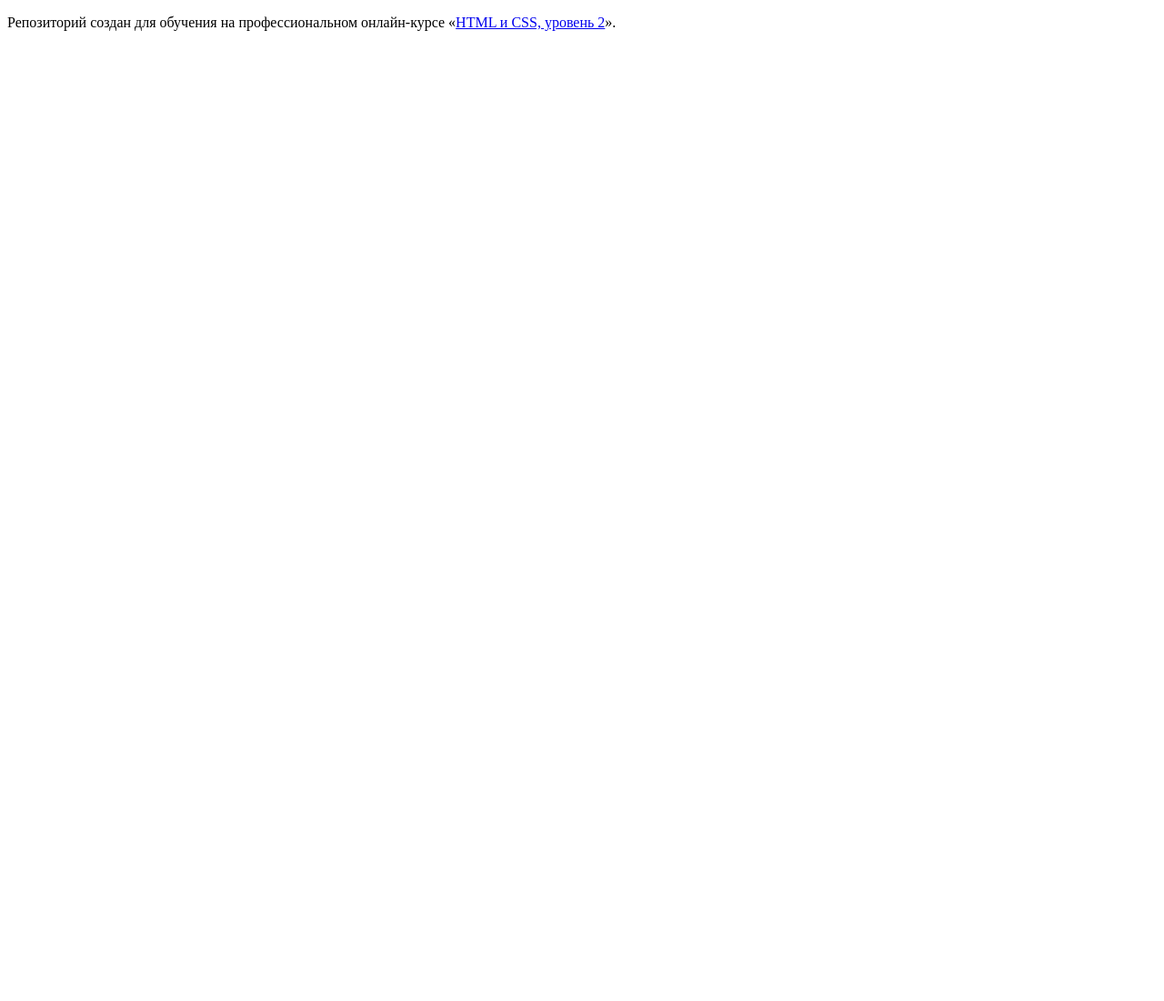
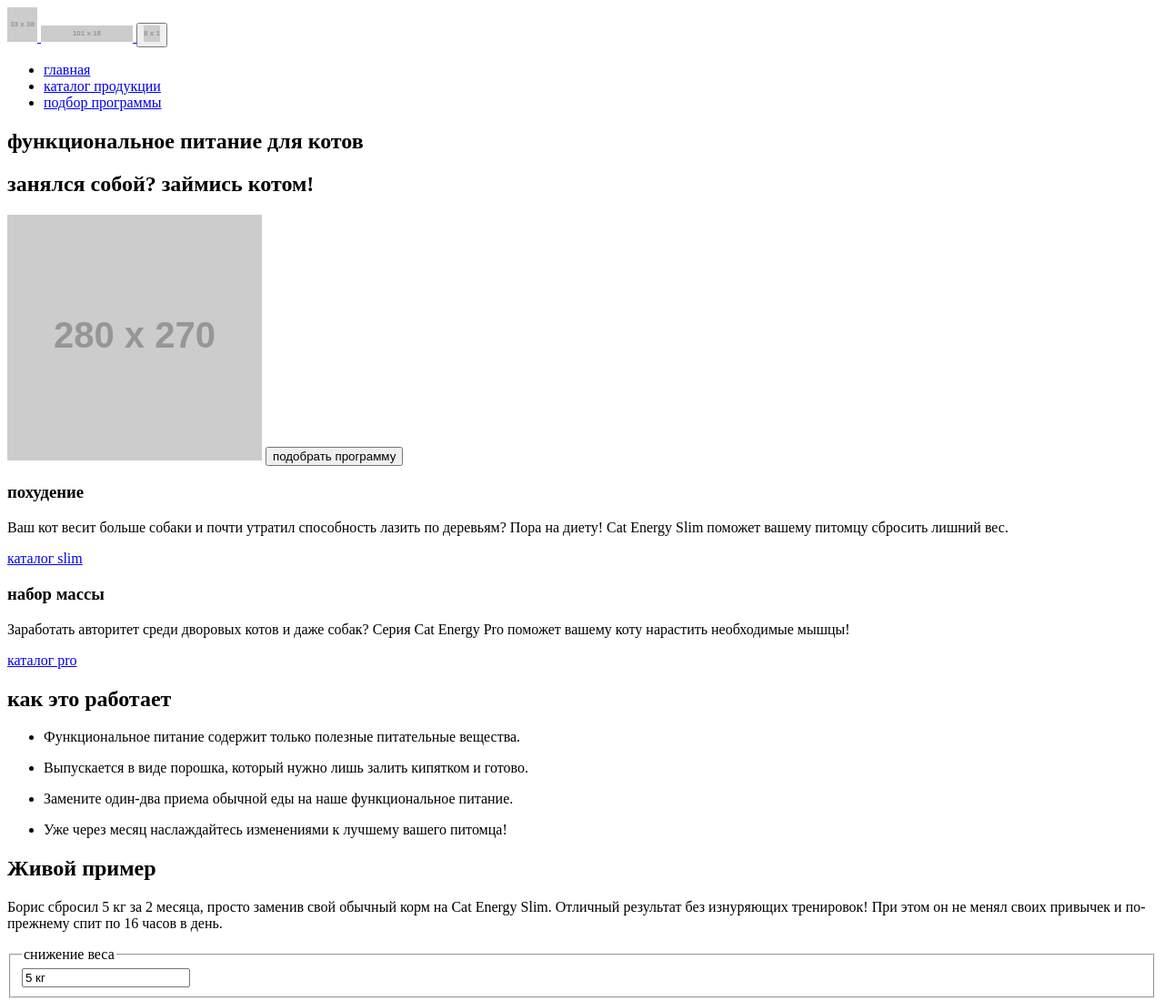
Before and after one commit to Mongolfier/593635-cat-energy-18, a website: page source/index.html in a window 1280 px wide. Shown: the top 1100 px of the page at 91% size. Before the commit the page ends 800 px from the top, so only its background shows below. Drawn offline with Linux system fonts and the light colour scheme; placeholder pictures from the web are drawn by us.

Commit message:
Update index.html

```diff
--- a/source/index.html
+++ b/source/index.html
@@ -6,7 +6,130 @@
   </head>
   <body>
 
-    <p>Репозиторий создан для обучения на профессиональном онлайн‑курсе «<a href="https://htmlacademy.ru/intensive/adaptive">HTML и CSS, уровень 2</a>».</p>
+    <header class="page-header">
+      <nav class="menu-nav">
+
+        <a href="#" class="page-header__logo">
+          <img width="33" height="38" alt="Логотип фирмы 'Кэт энерджи' лисичка" src="https://via.placeholder.com/33x38">
+        </a>
+        <a href="#" class="page-header__title">
+          <img width="101" height="18" alt="Надпись 'Cat Energy'" src="https://via.placeholder.com/101x18">
+        </a>
+        <button class="page-header__btn-toggle-menu">
+          <img width="18" height="18" alt="Кнопка открытия меню" src="https://via.placeholder.com/18x18">
+        </button>
+
+        <ul class="toggled-menu">
+          <li class="toggled-menu__item">
+            <a href="#">главная</a>
+          </li>
+
+          <li class="toggled-menu__item">
+            <a href="#">каталог продукции</a>
+          </li>
+
+          <li class="toggled-menu__item">
+            <a href="#">подбор программы</a>
+          </li>
+        </ul>
+
+      </nav>
+    </header>
+
+    <main>
+      <section class="first-screen">
+        <h1>функциональное питание для котов</h1>
+        <h2>занялся собой? займись котом!</h2>
+        <img src="https://via.placeholder.com/280x270">
+        <button class="btn-open-modal">подобрать программу</button>
+      </section>
+
+      <section class="categories">
+        <article class="categories__item losing-weight">
+          <h3>похудение</h3>
+          <p>Ваш кот весит больше собаки и почти утратил способность лазить по деревьям? Пора на диету! Cat Energy Slim поможет вашему питомцу сбросить лишний вес.</p>
+          <a href="#">каталог slim</a>
+        </article>
+
+        <article class="categories__item mass-gain">
+          <h3>набор массы</h3>
+          <p>Заработать авторитет среди дворовых котов и даже собак? Серия Cat Energy Pro поможет вашему коту нарастить необходимые мышцы!</p>
+          <a href="#">каталог pro</a>
+        </article>
+      </section>
+
+      <section class="advantages">
+        <h2 class="advantages__title">как это работает</h2>
+
+        <ul class="advantages__list">
+          <li class="advantages__item">
+            <p>Функциональное питание содержит только полезные питательные вещества.</p>
+          </li>
+          <li class="advantages__item">
+            <p>Выпускается в виде порошка, который нужно лишь залить кипятком и готово.</p>
+          </li>
+          <li class="advantages__item">
+            <p>Замените один-два приема обычной еды на наше функциональное питание.</p>
+          </li>
+          <li class="advantages__item">
+            <p>Уже через месяц наслаждайтесь изменениями к лучшему вашего питомца!</p>
+          </li>
+        </ul>
+      </section>
+
+      <section class="before-after">
+        <h2 class="before-after__title">Живой  пример</h2>
+        <p>Борис сбросил 5 кг за 2 месяца, просто заменив свой обычный корм на Cat Energy Slim. Отличный результат без изнуряющих тренировок! При этом он не менял своих привычек и по-прежнему спит по 16 часов в день.</p>
+
+        <fieldset>
+          <legend>снижение веса</legend>
+          <input type="text" name="" value="5 кг">
+        </fieldset>
+
+        <fieldset>
+          <legend>затрачено времени</legend>
+          <input type="text" name="" value="60 дней">
+        </fieldset>
+
+        <p>Затраты на питание: 15 000 руб.</p>
+
+        <img alt="Котик, иллюстрирующий свою внешность до применения корма и после" src="https://via.placeholder.com/311x232">
+
+        <span>было</span>
+        <span></span>
+        <span>стало</span>
+      </section>
+
+      <section class="contacts">
+        <h2>приглашаем к сотрудничеству дилеров!</h2>
+        <address>ул. Большая Конюшенная, д. 19/8 Санкт-Петербург</address>
+
+        <iframe src="https://yandex.ru/map-widget/v1/-/CGTy4-z7" width="560" height="400" frameborder="0" allowfullscreen="true"></iframe>
+      </section>
+
+      <footer class="page-footer">
+        <img class="page-footer__logo" width="128" height="24" alt="Логотип компании Cat Energy" src="https://via.placeholder.com/128x24">
+        <ul class="socials-list">
+          <li class="socials-list__item">
+            <a href="#">
+              <img width="22" height="12" alt="Cat Energy во ВКонтакте" src="https://via.placeholder.com/22x12">
+            </a>
+          </li>
+          <li class="socials-list__item">
+            <a href="#">
+              <img width="16" height="16" alt="Cat Energy в Instagram" src="https://via.placeholder.com/16x16">
+            </a>
+          </li>
+          <li class="socials-list__item">
+            <a href="#">
+              <img width="10" height="19" alt="Cat Energy в Facebook" src="https://via.placeholder.com/10x19">
+            </a>
+          </li>
+        </ul>
+
+        <a href="#">html academy</a>
+      </footer>
+    </main>
 
   </body>
 </html>
```
